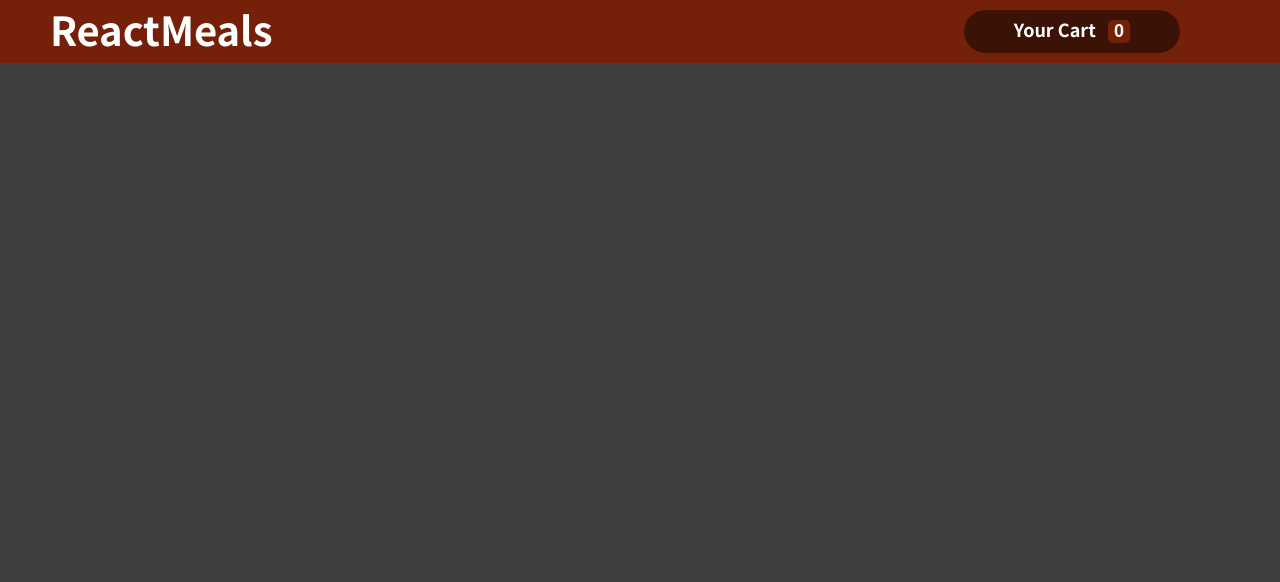
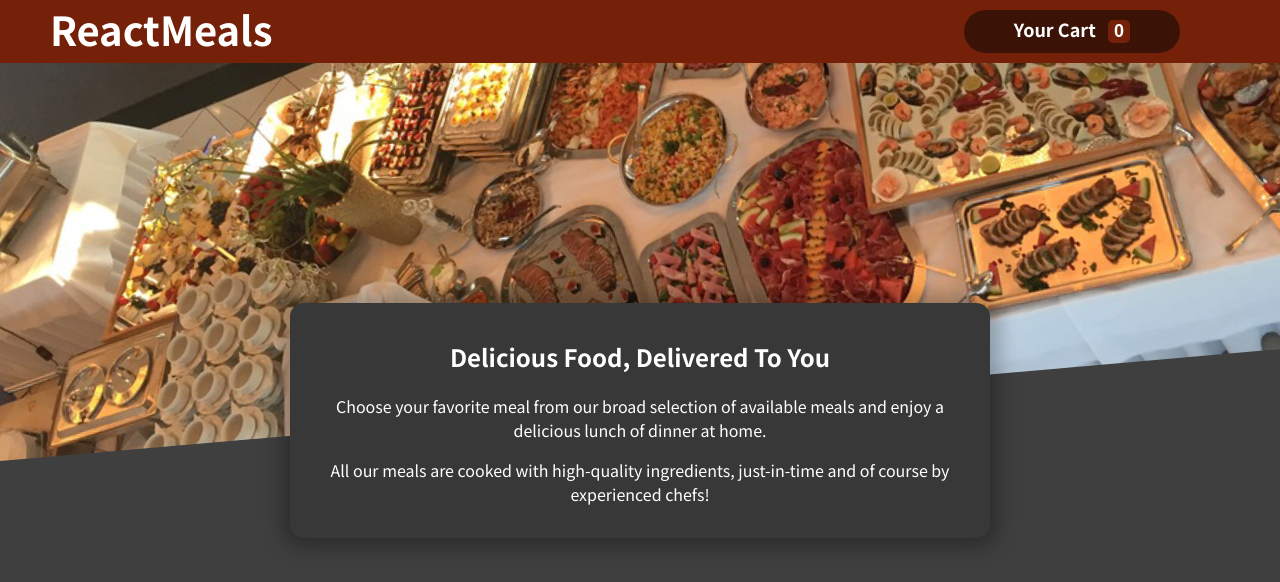
Before and after one commit to codebyayush/food-order-app, a React (Create React App) app in the folder 01-restaurant-project/: page / in a window 1280 px wide. Shown: the top 582 px of the page. Built offline with nearby package versions, Linux system fonts and the light colour scheme.

Commit message:
meals summary

```diff
--- a/01-restaurant-project/src/App.js
+++ b/01-restaurant-project/src/App.js
@@ -1,11 +1,13 @@
-import React from 'react'
+import React, { Fragment } from 'react'
 import HeaderNav from "./components/Layout/Header";
+import AppSummary from './components/Layout/Summary';
 
 function App() {
   return (
-    <div>
+    <Fragment>
       <HeaderNav/>
-    </div>
+      <AppSummary/>
+    </Fragment>
   );
 }
 
--- a/01-restaurant-project/src/components/Layout/Header.jsx
+++ b/01-restaurant-project/src/components/Layout/Header.jsx
@@ -1,19 +1,25 @@
 import React from "react";
-import "./Header.css";
+import classes from "./Header.module.css";
+import mealsImage from '../../meals.jpg';
 
 const HeaderNav = () => {
   const cartItem = 0;
 
   return (
-    <nav className="navbar">
-      <div className="container">
-        <a className="brand">ReactMeals</a>
-        <div className="cart-box">
+    <>
+    <nav className={classes.navbar}>
+      <div className={classes.container}>
+        <a className={classes.brand}>ReactMeals</a>
+        <div className={classes['cart-box']}>
           <p>Your Cart</p>&nbsp;&nbsp;&nbsp;
-          <button className="cart-button">{cartItem}</button>
+          <button className={classes['cart-button']}>{cartItem}</button>
         </div>
       </div>
     </nav>
+    <div className={classes['main-image']}>
+      <img src={mealsImage} alt="a table of meals" />
+    </div>
+    </>
   );
 };
 
--- a/01-restaurant-project/src/components/Layout/Header.css
+++ b/01-restaurant-project/src/components/Layout/Header.module.css
@@ -46,3 +46,17 @@
     font-weight: 600;
     color: #ffff;
 }
+
+.main-image {
+    width: 100%;
+    height: 25rem;
+    z-index: 0;
+    overflow: hidden;
+}
+
+.main-image img {
+    width: 110%;
+    height: 100%;
+    object-fit: cover;
+    transform: rotateZ(-5deg) translateY(-4rem) translateX(-1rem);
+  }
--- /dev/null
+++ b/01-restaurant-project/src/components/Layout/Summary.jsx
@@ -0,0 +1,24 @@
+import React from "react";
+import classes from "./Summary.module.css";
+
+const AppSummary = () => {
+  return (
+    <>
+      <div className={classes.card}>
+
+        <h2>Delicious Food, Delivered To You</h2>
+            <p>
+            Choose your favorite meal from our broad selection of available meals
+            and enjoy a delicious lunch of dinner at home.
+            </p>
+            <p>
+            All our meals are cooked with high-quality ingredients, just-in-time
+            and of course by experienced chefs!
+            </p>
+
+      </div>
+    </>
+  );
+};
+
+export default AppSummary;
--- /dev/null
+++ b/01-restaurant-project/src/components/Layout/Summary.module.css
@@ -0,0 +1,32 @@
+/* .card{
+    max-width: auto;
+    width: 90%;
+    min-width: 50px;
+    margin: 10px auto;
+    border: none;
+    background-color: #303030ff;
+    border-radius: 15px;
+    color: #fff;
+    box-shadow: 0px 0px 20px rgba(0, 0, 0, 0.3);
+    text-align: center;
+}
+/*
+.description{
+    padding: 10px;
+    text-align: center;
+    margin-bottom: 20px;
+} */
+
+.card {
+    text-align: center;
+    max-width: 700px;
+    width: 90%;
+    margin: auto;
+    margin-top: -10rem;
+    position: relative;
+    background-color: #383838;
+    color: white;
+    border-radius: 14px;
+    padding: 1rem;
+    box-shadow: 0 1px 18px 10px rgba(0, 0, 0, 0.25);
+}
```
Also changed, not shown: 01-restaurant-project/src/meals.jpg (added).
